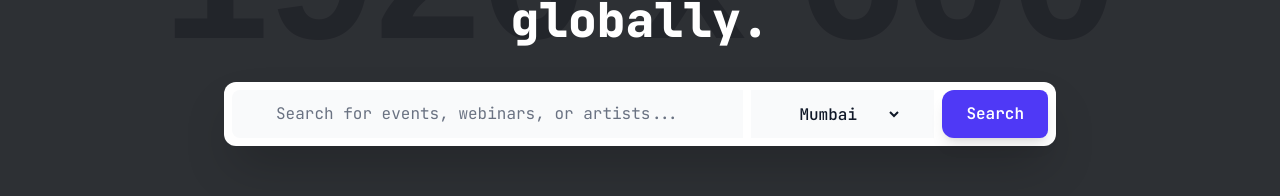
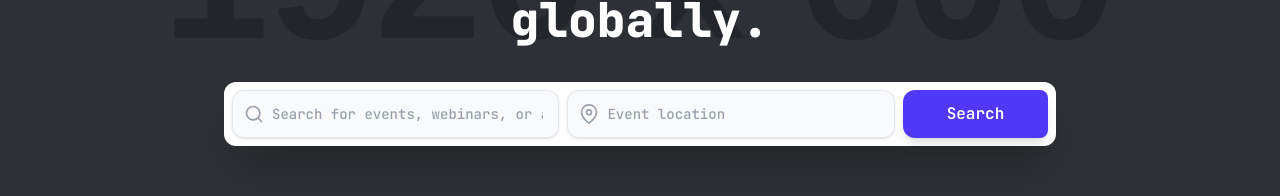
Before and after one commit to saied-ebrahim/spotly-clinet, a Next.js app: page /en in a window 1280 px wide. Shown: the part 298-494 px from the top of the page. Built offline with nearby package versions, Linux system fonts and the light colour scheme.

Commit message:
modified event selector + location selector

```diff
--- a/package.json
+++ b/package.json
@@ -20,7 +20,6 @@
     "date-fns": "^4.1.0",
     "holy-loader": "^2.3.14",
     "js-cookie": "^3.0.5",
-    "lucide-react": "^0.554.0",
     "next": "16.0.3",
     "next-intl": "^4.5.3",
     "react": "19.2.0",
--- a/src/app/[locale]/globals.css
+++ b/src/app/[locale]/globals.css
@@ -26,7 +26,47 @@ button {
 .container {
   @apply px-[10px] lg:px-[30px] max-w-7xl mx-auto;
 }
+/*  ----- scroll bar styling \/  */
 
+/* .scroll-list {
+  overflow-y: auto;
+} */
+::-webkit-scrollbar {
+  width: 8px;
+  /* scrollbar-gutter: stable; */
+}
+
+::-webkit-scrollbar-track {
+  background: #34495e;
+  /* border-radius: 4px; */
+  /* margin: 2px; */
+  border-radius: 5px;
+}
+
+::-webkit-scrollbar-thumb {
+  background: #7f8c8d;
+  border-radius: 8px;
+  /* border-radius: 4px; */
+}
+::-webkit-scrollbar-thumb:hover {
+  background: #95a5a6;
+}
+/*  ----- scroll bar styling /\  */
+
+.search-event {
+  position: relative;
+}
+.search-event::after {
+  content: "";
+  position: absolute;
+  top: 0;
+  right: 0;
+  width: 2px;
+  height: 100%;
+  border-left: 4px solid lightgrey;
+  border-radius: 1px; /* Match the input's border radius */
+  pointer-events: none; /* Allow clicks to pass through */
+}
 @keyframes fadeIn {
   from {
     opacity: 0;
--- a/src/app/[locale]/layout.tsx
+++ b/src/app/[locale]/layout.tsx
@@ -1,4 +1,3 @@
-
 import type { Metadata } from "next";
 
 import "./globals.css";
--- a/src/components/homePage/home.tsx
+++ b/src/components/homePage/home.tsx
@@ -1,6 +1,9 @@
 "use client";
 import Categories from "@/components/ui/home/Caregories";
 import PopularEvents from "@/components/ui/home/PopularEvents";
+import LocationSelector from "@/components/ui/home/LocationSelector";
+import EventSelector from "@/components/ui/home/EventSelector";
+// import { FiSearch } from "react-icons/fi";
 
 const Home = () => {
   return (
@@ -25,35 +28,10 @@ const Home = () => {
               happening locally and globally.
             </h1>
 
-            <div className="flex flex-col sm:flex-row bg-white p-2 rounded-xl shadow-2xl space-y-3 sm:space-y-0 sm:space-x-2">
-              <div className="flex flex-1 items-center bg-gray-50 p-3 rounded-xl sm:rounded-l-lg sm:rounded-r-none">
-                <i
-                  data-lucide="search"
-                  className="w-5 h-5 text-gray-400 mr-3 flex-shrink-0"
-                ></i>
-                <input
-                  type="text"
-                  placeholder="Search for events, webinars, or artists..."
-                  className="w-full focus:outline-none bg-transparent placeholder-gray-500 text-gray-900"
-                />
-              </div>
-              <div className="flex items-center bg-gray-50 p-3 rounded-xl sm:rounded-none">
-                <i
-                  data-lucide="map-pin"
-                  className="w-5 h-5 text-gray-400 mr-3 shrink-0"
-                ></i>
-                <select className="w-full focus:outline-none bg-transparent text-gray-900 font-medium">
-                  <option>Mumbai</option>
-                  <option>Delhi</option>
-                  <option>Bangalore</option>
-                  <option>Global</option>
-                </select>
-                <i
-                  data-lucide="chevron-down"
-                  className="w-4 h-4 text-gray-400 ml-1 shrink-0"
-                ></i>
-              </div>
-              <button className="bg-indigo-600 hover:bg-indigo-700 text-white font-semibold py-3 px-6 rounded-xl sm:rounded-r-lg shadow-lg transition duration-200 w-full sm:w-auto flex-shrink-0">
+            <div className="flex flex-col sm:flex-row flex-wrap bg-white p-2 rounded-xl shadow-2xl space-y-3 sm:space-y-0 sm:space-x-2 gap-2">
+              <EventSelector />
+              <LocationSelector />
+              <button className="bg-indigo-600 grow hover:bg-indigo-700 text-white font-semibold py-3 px-6 rounded-xl sm:rounded-r-lg shadow-lg transition duration-200 w-full sm:w-auto flex-shrink-0">
                 Search
               </button>
             </div>
--- /dev/null
+++ b/src/components/ui/home/EventSelector.jsx
@@ -0,0 +1,78 @@
+"use client";
+import { useState, useRef, useEffect } from "react";
+import { FiMapPin, FiSearch } from "react-icons/fi";
+const EventSelector = () => {
+  const [query, setQuery] = useState("");
+  const [isOpen, setIsOpen] = useState(false);
+
+  // The data
+  const governorates = [
+    "Cairo",
+    "Mansoura",
+    "Tanta",
+    "Sohag",
+    "Alexandria",
+    "Giza",
+    "Luxor",
+  ];
+
+  // Filter items based on user typing
+  const filteredItems = governorates.filter((item) =>
+    item.toLowerCase().includes(query.toLowerCase())
+  );
+
+  return (
+    <div className="relative w-full sm:w-72 font-sans grow m-0">
+      {/* 1. The Input Field */}
+      {/* <div className="relative"> */}
+      <input
+        type="text"
+        value={query}
+        onChange={(e) => {
+          setQuery(e.target.value);
+          setIsOpen(true);
+        }}
+        onFocus={() => setIsOpen(true)}
+        // Simple delay to allow clicking an item before blur hides the list
+        onBlur={() => setTimeout(() => setIsOpen(false), 200)}
+        placeholder="Search for events, webinars, or artists..."
+        className="w-full h-full bg-gray-50 text-gray-900 text-sm font-medium rounded-xl border-0 px-4 py-3 pl-10 shadow-sm placeholder-gray-400 ring-1 ring-inset ring-gray-200 focus:ring-2 focus:ring-inset focus:ring-indigo-600 transition-all outline-none"
+      />
+
+      {/* Map Pin Icon (Absolute positioned inside input) */}
+      {!query && (
+        <div className="absolute inset-y-0 left-0 flex items-center pl-3 pointer-events-none">
+          <FiSearch className="w-5 h-5 text-gray-400" size={20} />
+        </div>
+      )}
+      {/* </div> */}
+
+      {/* 2. The Custom Dropdown (Replaces Datalist) */}
+      {isOpen && filteredItems.length > 0 && (
+        <ul className="absolute z-10 mt-2 w-full origin-top-right rounded-sm bg-white shadow-lg ring-1 ring-black ring-opacity-5 focus:outline-none max-h-60 overflow-auto">
+          {filteredItems.map((city, index) => (
+            <li
+              key={index}
+              onClick={() => {
+                setQuery(city);
+                setIsOpen(false);
+              }}
+              className="cursor-pointer select-none px-4 py-3 text-sm text-gray-700 hover:bg-indigo-50 hover:text-indigo-700 transition-colors"
+            >
+              {city}
+            </li>
+          ))}
+        </ul>
+      )}
+
+      {/* 3. Empty State (Optional) */}
+      {isOpen && query && filteredItems.length === 0 && (
+        <div className="absolute z-10 mt-2 w-full rounded-lg bg-white shadow-lg p-4 text-sm text-gray-500 text-center border border-gray-100">
+          No location found.
+        </div>
+      )}
+    </div>
+  );
+};
+
+export default EventSelector;
--- /dev/null
+++ b/src/components/ui/home/LocationSelector.jsx
@@ -0,0 +1,78 @@
+"use client";
+import { useState, useRef, useEffect } from "react";
+import { FiMapPin } from "react-icons/fi";
+
+const LocationSelector = () => {
+  const [query, setQuery] = useState("");
+  const [isOpen, setIsOpen] = useState(false);
+
+  // The data
+  const governorates = [
+    "Cairo",
+    "Mansoura",
+    "Tanta",
+    "Sohag",
+    "Alexandria",
+    "Giza",
+    "Luxor",
+  ];
+
+  // Filter items based on user typing
+  const filteredItems = governorates.filter((item) =>
+    item.toLowerCase().includes(query.toLowerCase())
+  );
+
+  return (
+    <div className="relative w-full sm:w-72 font-sans grow m-0">
+      {/* 1. The Input Field */}
+      {/* <div className="relative"> */}
+      <input
+        type="text"
+        value={query}
+        onChange={(e) => {
+          setQuery(e.target.value);
+          setIsOpen(true);
+        }}
+        onFocus={() => setIsOpen(true)}
+        // Simple delay to allow clicking an item before blur hides the list
+        onBlur={() => setTimeout(() => setIsOpen(false), 200)}
+        placeholder="Event location"
+        className="w-full h-full bg-gray-50 text-gray-900 text-sm font-medium rounded-xl border-0 px-4 py-3 pl-10 shadow-sm placeholder-gray-400 ring-1 ring-inset ring-gray-200 focus:ring-2 focus:ring-inset focus:ring-indigo-600 transition-all outline-none"
+      />
+
+      {/* Map Pin Icon (Absolute positioned inside input) */}
+      {!query && (
+        <div className="absolute inset-y-0 left-0 flex items-center pl-3 pointer-events-none">
+          <FiMapPin className="w-5 h-5 text-gray-400" size={20} />
+        </div>
+      )}
+      {/* </div> */}
+
+      {isOpen && filteredItems.length > 0 && (
+        <ul className="absolute z-10 mt-2 w-full origin-top-right rounded-sm bg-white shadow-lg ring-1 ring-black ring-opacity-5 focus:outline-none max-h-60 overflow-auto">
+          {filteredItems.map((city, index) => (
+            <li
+              key={index}
+              onClick={() => {
+                setQuery(city);
+                setIsOpen(false);
+              }}
+              className="cursor-pointer select-none px-4 py-3 text-sm text-gray-700 hover:bg-indigo-50 hover:text-indigo-700 transition-colors"
+            >
+              {city}
+            </li>
+          ))}
+        </ul>
+      )}
+
+      {/* 3. Empty State (Optional) */}
+      {isOpen && query && filteredItems.length === 0 && (
+        <div className="absolute z-10 mt-2 w-full rounded-lg bg-white shadow-lg p-4 text-sm text-gray-500 text-center border border-gray-100">
+          No location found.
+        </div>
+      )}
+    </div>
+  );
+};
+
+export default LocationSelector;
--- a/src/components/ui/home/PopularEvents.jsx
+++ b/src/components/ui/home/PopularEvents.jsx
@@ -100,6 +100,7 @@ const PopularEvents = () => {
   const filters = ["All", "Today", "Tomorrow", "This Weekend", "Free"];
   let [currentFilter, setCurrentFilter] = useState("All");
   console.log(currentFilter);
+  let eventArr = [...eventsData];
   return (
     <div className="max-w-7xl mx-auto px-4 sm:px-6 lg:px-8 py-12 bg-gray-50 font-sans">
       {/* Header */}
```
Also changed, not shown: 1 other file (tests, documents, lock files or other folders). Lines whose indentation alone changed are shown as unchanged.
